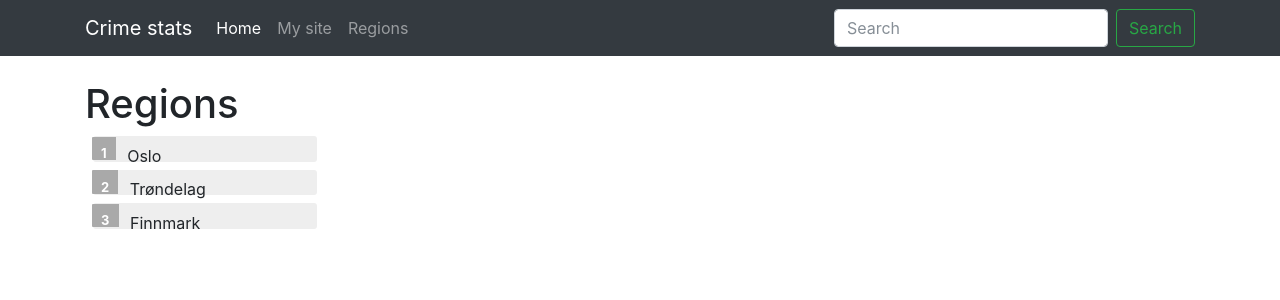
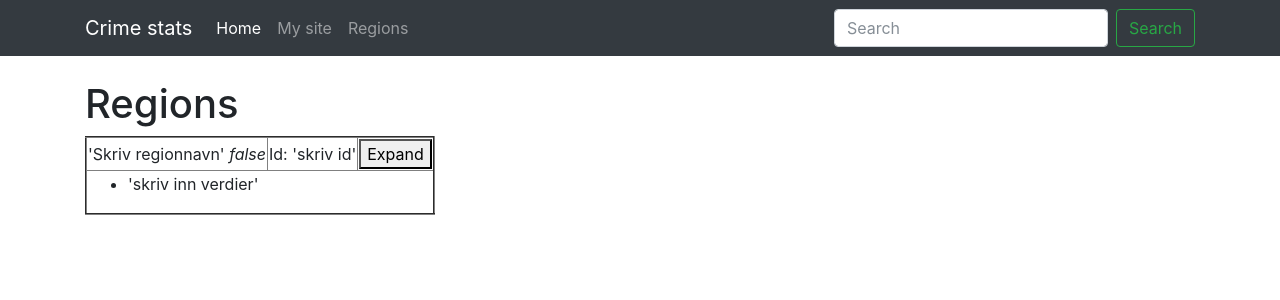
Before and after one commit to ph10m/crime-statistics-norway, an Angular app in the folder web/: page /regions in a window 1280 px wide. Shown: the top 300 px of the page. Built offline with nearby package versions, Linux system fonts and the light colour scheme.

Commit message:
Working true-false button

```diff
--- a/web/src/app/regions/regions.component.css
+++ b/web/src/app/regions/regions.component.css
@@ -47,3 +47,6 @@
     margin-right: .8em;
     border-radius: 1px 0 0 1px;
 }
+.expanded {
+    display: hide;
+}
--- a/web/src/app/regions/regions.component.html
+++ b/web/src/app/regions/regions.component.html
@@ -2,11 +2,31 @@
 
 <br>
     <h1>Regions</h1>
-    <ul class='regions'>
-        <li *ngFor='let region of regions'
-            [class.selected]="region === selectedRegion"
-            (click)="onSelect(hero)">
-            <span class='badge'>{{region.id}}</span>
-            <span>{{region.name}}</span>
-        </li>
-    </ul>
+    <div ng-controller="itemsController" class="box">
+
+        <table border="2">
+            <tr ng-repeat-start="region in regions">
+                <td>
+                    'Skriv regionnavn'
+                    <em>{{expanded}}</em>
+                </td>
+                <td>Id: 'skriv id'</td>
+                <td>
+                    <button (click)="expand($event)">
+                        Expand
+                    </button>
+                </td>
+            </tr>
+            <tr class="expanded">
+                <td colspan="3">
+                    <ul>
+                        <!-- <li ng-repeat="value in group.values"> -->
+                        <li>
+                            'skriv inn verdier'
+                        </li>
+                    </ul>
+                </td>
+            </tr>
+        </table>
+
+    </div>
--- a/web/src/app/regions/regions.component.ts
+++ b/web/src/app/regions/regions.component.ts
@@ -15,6 +15,8 @@ import { RegionService} from './region.service';
 export class RegionsComponent implements OnInit {
     selectedRegion: Region;
     regions: Region[];
+    panelOpenState: boolean;
+    expanded: any = false;
 
     constructor( private regionService: RegionService) {}
 
@@ -32,4 +34,20 @@ export class RegionsComponent implements OnInit {
         this.regionService.getRegions().then(regions => this.regions = regions);
     }
 
+    expand(event) {
+        console.log('event');
+        if (this.expanded === false) {
+            this.expanded = true;
+        } else {
+            this.expanded = false;
+        }
+        if (this.expanded === true) {
+            console.log(this.expanded);
+            console.log('true');
+        } else {
+            console.log(this.expanded);
+            console.log('false');
+        }
+    }
+
 }
```
Also changed, not shown: web/src/app/app.module.ts (+4 -3 lines), web/package.json (line endings or trailing spaces), 1 other file (tests, documents, lock files or other folders).
